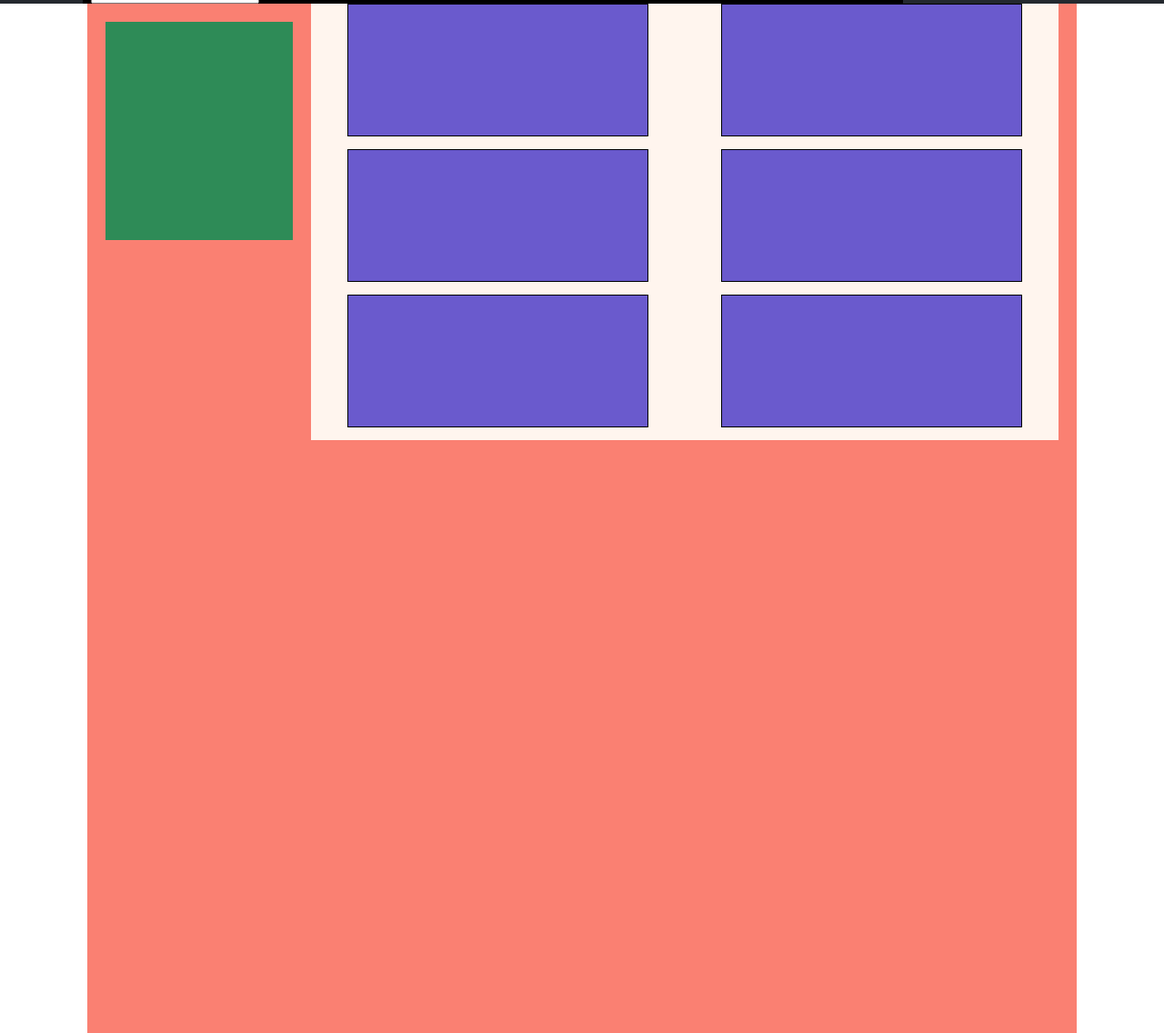
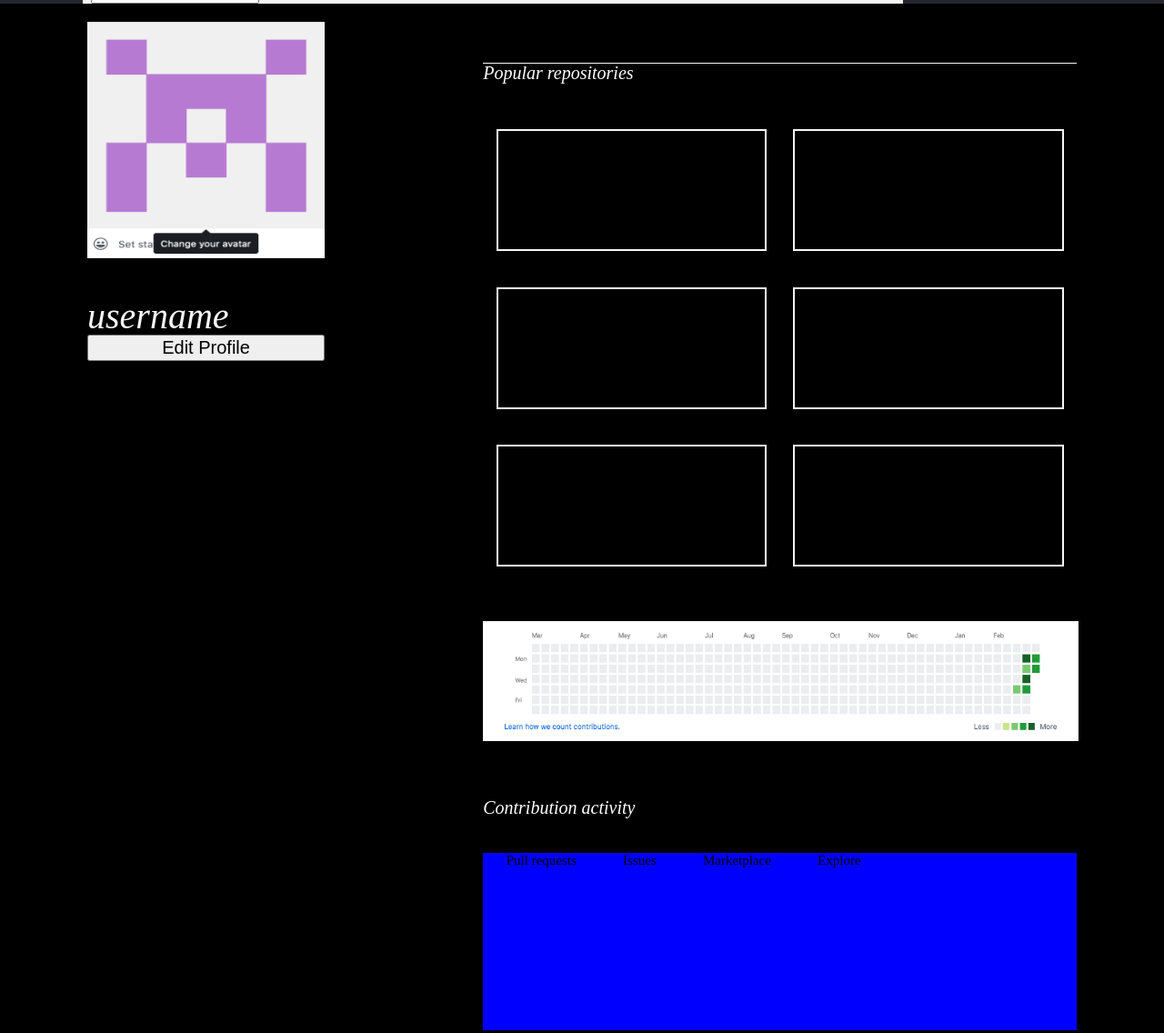
Before and after one commit to saiplodark/HTML-Layouts-2-afternoon, a plain HTML site: page index.html in a window 1280 px wide. Shown: the part 76-1212 px from the top of the page at 91% size. Drawn offline with Linux system fonts and the light colour scheme.

Commit message:
editing almost dont

```diff
--- a/index.css
+++ b/index.css
@@ -1,3 +1,6 @@
+body{
+    background-color: black;
+}
 header{
     width: 100%;
     height: 80px;
@@ -13,13 +16,14 @@ header > div{
     justify-content: space-between;
     margin: 0 auto;
     align-items: center;
-    background-color:black;
+    background-color:whitesmoke;
 }
 
 .logo{
     height: 80px;
     position: absolute;
 }
+
 
 .search{
     position: relative;
@@ -39,7 +43,7 @@ header > div{
     font-size: 15px;
     margin: 0 2vw;
     text-decoration: none;
-    color: white;
+    color: black;
 }
 
 .topright{
@@ -52,39 +56,99 @@ header > div{
 
 main{
  width: 85%;
- height: 1200px;
+ height: 1300px;
  display: flex;
  margin: 0 auto;
- background-color: salmon;
+ /* background-color: salmon; */
+}
+
+main1{
+    width: 40%;
+    height: 40%;
+    /* background-color:blue; */
+    display: flex;
+	flex-direction: column;
+	flex-wrap: nowrap;
+	justify-content: flex-start;
+	align-items: baseline;
 }
 
 .profile{
-    width: 20%;
-    height: 20%;
-    background-color: seagreen;
-    margin: 20px;
+    width: 60%;
+    height: 50%;
+    margin-top: 20px;
+    /* background-color: seagreen; */
+}
+
+main1 > h2{
+    font-size:40px;
+    margin-top: 10%;
+    color:whitesmoke;
+    font-style: italic;
+}
+
+.button{
+    font-size: 20px;
+    width: 60%;
+}
+
+main2{
+width: 60%;
+    height: 100%;
+    background-color: black;
+}
+
+.overview{
+    width: 100%;
+    height: 5%;
+    /* background-color: brown; */
+    border-bottom: solid 1px whitesmoke;
+}
+
+main2 > h1{
+    font-size: 20px;
+    color: white;
+    font-style: italic;
 }
 
 .popular{
-    width: 80%;
+    width: 100%;
     height: 40%;
-    margin-right: 20px;
-    background-color: seashell;
+    margin-top: 5%;
+    /* background-color: seashell; */
     display: flex;
 	flex-wrap: wrap;
-	justify-content: space-around;
+    justify-content: space-around;
+    align-items: center;
 }
 
 .act{
-    width: 40%;
-    height: 30%;
-    background-color: slateblue;
-    border: 1px solid black;
+    width: 45%;
+    height: 25%;
+    /* background-color: slateblue; */
+    border: 2px solid whitesmoke;
 
 }
 
-/* .calender{
-    width: 80%;
-    height: 20%;
-    background-color: springgreen */
-} */
+.calender{
+    width: 100%;
+    height: 10%;
+    margin-top: 5vh;
+    /* background-color: springgreen; */
+    border: solid 1px whitesmoke;
+}
+
+
+main2 > h3{
+    font-size: 20px;
+    font-style: italic;
+    color: white;
+    margin-top: 60px;
+}
+
+.contribution{
+    width: 100%;
+    height: 15%;
+    margin-top: 40px;
+    background-color: blue;
+}
--- a/index.html
+++ b/index.html
@@ -28,7 +28,14 @@
     </header>
 
     <main>
-    <div class="profile"></div>
+    <main1>
+    <img class="profile" src="./propic.png">
+    <h2>username</h2>
+    <button class="button">Edit Profile</button>
+    </main1>
+    <main2>
+    <div class="overview"></div>
+    <h1>Popular repositories </h1>
     <div class="popular">
         <div class="act 1"></div>
         <div class="act 2"></div>
@@ -37,8 +44,17 @@
         <div class="act 5"></div>
         <div class="act 6"></div>
     </div>
-    <section class="calender"></section>
-    <footer class="contribution"></footer>
+    <img class="calender" src="./calender.png">
+    <h3>Contribution activity</h3>
+    <footer class="contribution">
+        <ul class="links">
+            <li><a href="#">Pull requests</a></li>
+            <li><a href="#">Issues</a></li>
+            <li><a href="#">Marketplace</a></li>
+            <li><a href="#">Explore</a></li>
+        </ul>
+    </footer>
+    </main2>
    </main>
 
 
```
Also changed, not shown: calender.png (added), propic.png (added), 1 other file.
